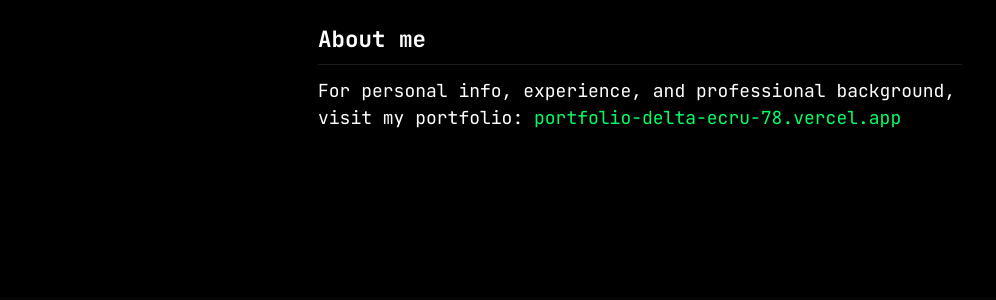
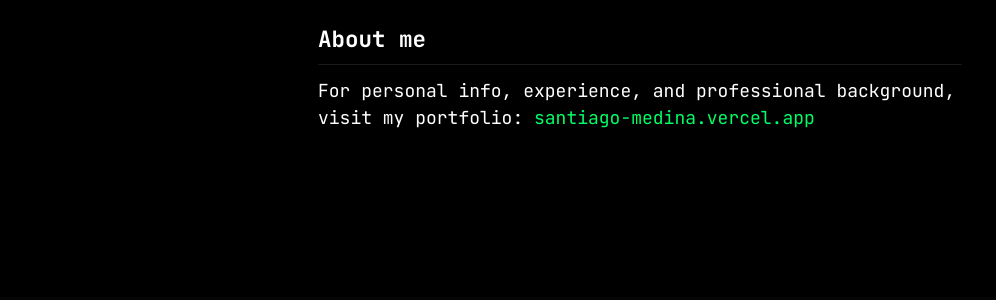
Before and after one commit to Medinaz0/medinaz0.github.io, a Jekyll site: the page built from _pages/info.md, in a window 1280 px wide and 900 px high, scrolled down 52 px. Shown: the part 511-811 px from the top of the window, without its empty margins (0-996 px from the left). Built offline with Jekyll 4.4.1, drawn with Linux system fonts in a browser that asks for light colours; cached includes are drawn as plain includes; a script that is not in the unit is left out.

Commit message:
content: update portfolio link

```diff
--- a/_config.yml
+++ b/_config.yml
@@ -106,7 +106,7 @@ author:
   location: "Colombia"
   email: "smedinav24@gmail.com"
   uri:
-  home: "https://portfolio-delta-ecru-78.vercel.app/" #null (default), "absolute or relative url to link to author home"
+  home: "santiago-medina.vercel.app" #null (default), "absolute or relative url to link to author home"
   bitbucket:
   codepen:
   dribbble:
--- a/_pages/info.md
+++ b/_pages/info.md
@@ -20,4 +20,4 @@ so take them as a fellow learner's notes rather than expert guides.
 
 For personal info, experience, and professional background, visit my
 portfolio:
-[portfolio-delta-ecru-78.vercel.app](https://portfolio-delta-ecru-78.vercel.app/)
+[santiago-medina.vercel.app](https://santiago-medina.vercel.app/)
```
